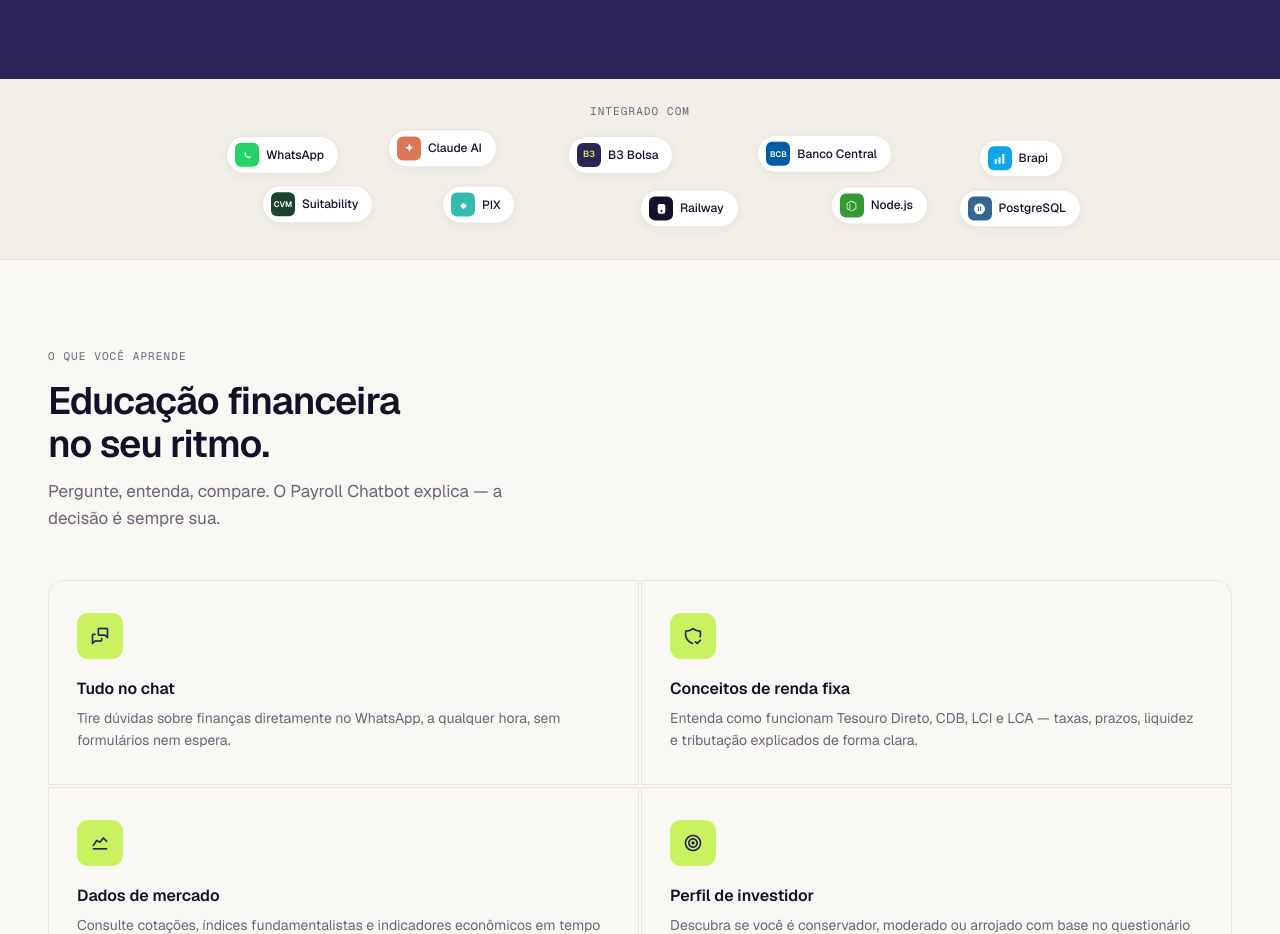
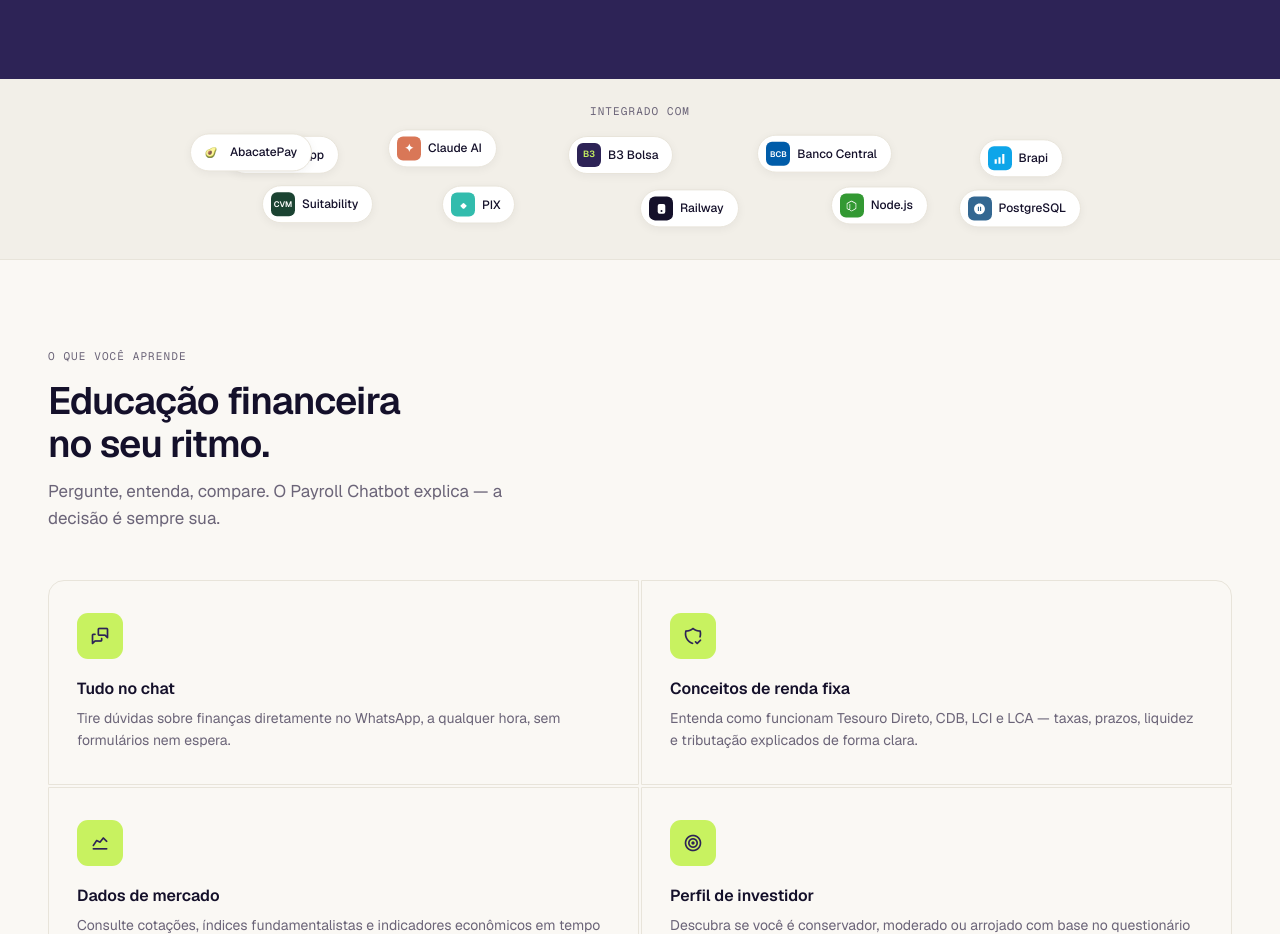
Before and after one commit to gustavogomes-dv/payrollia, a Next.js app in the folder admin/: page / in a window 1280 px wide. Shown: the part 781-1715 px from the top of the page. Built offline with nearby package versions, Linux system fonts and the light colour scheme.

Commit message:
feat: adiciona pílula AbacatePay nas integrações

```diff
--- a/admin/app/page.tsx
+++ b/admin/app/page.tsx
@@ -222,6 +222,7 @@
             <div className="pill p8"><div className="pill-icon ico-railway"><svg viewBox="0 0 24 24" fill="white"><rect x="5" y="3" width="14" height="18" rx="3.5"/><circle cx="12" cy="16" r="1.8" fill="#14102A"/></svg></div><span className="pill-text">Railway</span></div>
             <div className="pill p9"><div className="pill-icon ico-node"><svg viewBox="0 0 24 24" fill="white"><path d="M12 21.985c-.275 0-.532-.074-.772-.202l-2.439-1.448c-.365-.203-.182-.275-.066-.316.487-.17.583-.209 1.1-.508.054-.031.125-.019.182.015l1.872 1.115c.067.037.162.037.224 0l7.3-4.224c.067-.038.11-.118.11-.199V7.993c0-.084-.043-.162-.113-.2l-7.293-4.218c-.068-.038-.158-.038-.224 0L4.584 7.793c-.07.04-.113.12-.113.202v8.425c0 .08.043.16.11.198l2 1.157c1.082.542 1.746-.096 1.746-.735V8.72c0-.118.094-.21.21-.21h.927c.114 0 .21.092.21.21v8.32c0 1.44-.783 2.267-2.147 2.267-.42 0-.752 0-1.675-.456l-1.916-1.106a1.55 1.55 0 01-.772-1.343V7.993c0-.552.293-1.066.772-1.343l7.3-4.224a1.597 1.597 0 011.544 0l7.3 4.224c.478.277.772.79.772 1.343v8.425c0 .553-.294 1.066-.772 1.343l-7.3 4.224c-.24.128-.5.2-.772.2z"/></svg></div><span className="pill-text">Node.js</span></div>
             <div className="pill p10"><div className="pill-icon ico-pg"><svg viewBox="0 0 24 24" fill="white"><path d="M12 2C6.48 2 2 6.48 2 12s4.48 10 10 10 10-4.48 10-10S17.52 2 12 2zm-1 14H9V8h2v8zm4 0h-2V8h2v8z"/></svg></div><span className="pill-text">PostgreSQL</span></div>
+            <div className="pill p11"><div className="pill-icon ico-abacate">🥑</div><span className="pill-text">AbacatePay</span></div>
           </div>
         </div>
 
```
